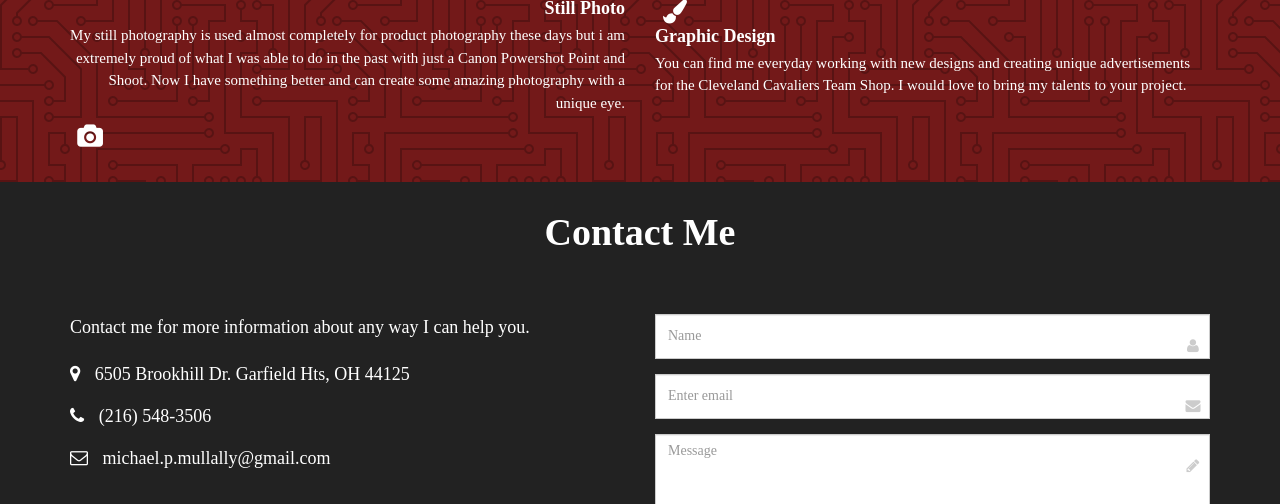
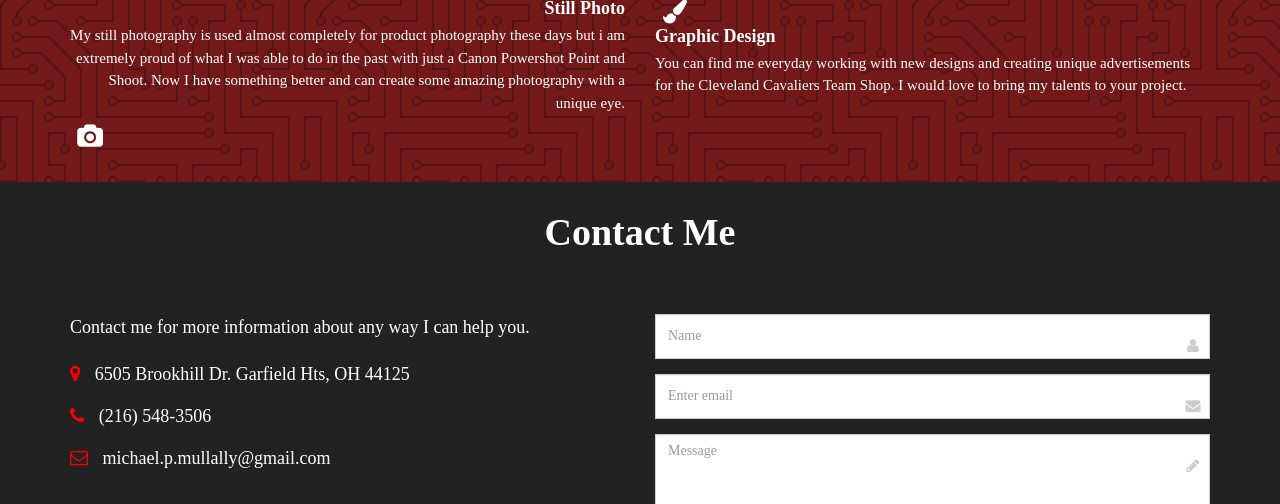
Before and after one commit to mpmullally/Portfolio, a plain HTML site: page index.html in a window 1280 px wide. Shown: the part 3609-4113 px from the top of the page. Drawn offline with nearby package versions, Linux system fonts and the light colour scheme; files that its build step writes are made by us from their sources; files whose address does not match are found by name.

Commit message:
update contact me section
add red color to icons in contact me

```diff
--- a/index.html
+++ b/index.html
@@ -1648,9 +1648,9 @@
 							<div class="footer-content">
 								<p class="large">Contact me for more information about any way I can help you. </p>
 								<ul class="list-icons">
-									<li><i class="fa fa-map-marker pr-10"></i> 6505 Brookhill Dr. Garfield Hts, OH 44125</li>
-									<li><i class="fa fa-phone pr-10"></i> (216) 548-3506 </li>
-									<li><i class="fa fa-envelope-o pr-10"></i> michael.p.mullally@gmail.com</li>
+									<li><i class="fa fa-map-marker pr-10" style="color:#F00;"></i> 6505 Brookhill Dr. Garfield Hts, OH 44125</li>
+									<li><i class="fa fa-phone pr-10" style="color:#F00;"></i> (216) 548-3506 </li>
+									<li><i class="fa fa-envelope-o pr-10" style="color:#F00;"></i> michael.p.mullally@gmail.com</li>
 								</ul>
 								<ul class="social-links">
 								  <li class="facebook"><a target="_blank" href="https://www.facebook.com/michael.p.mullally"><i class="fa fa-facebook"></i></a></li>
```
